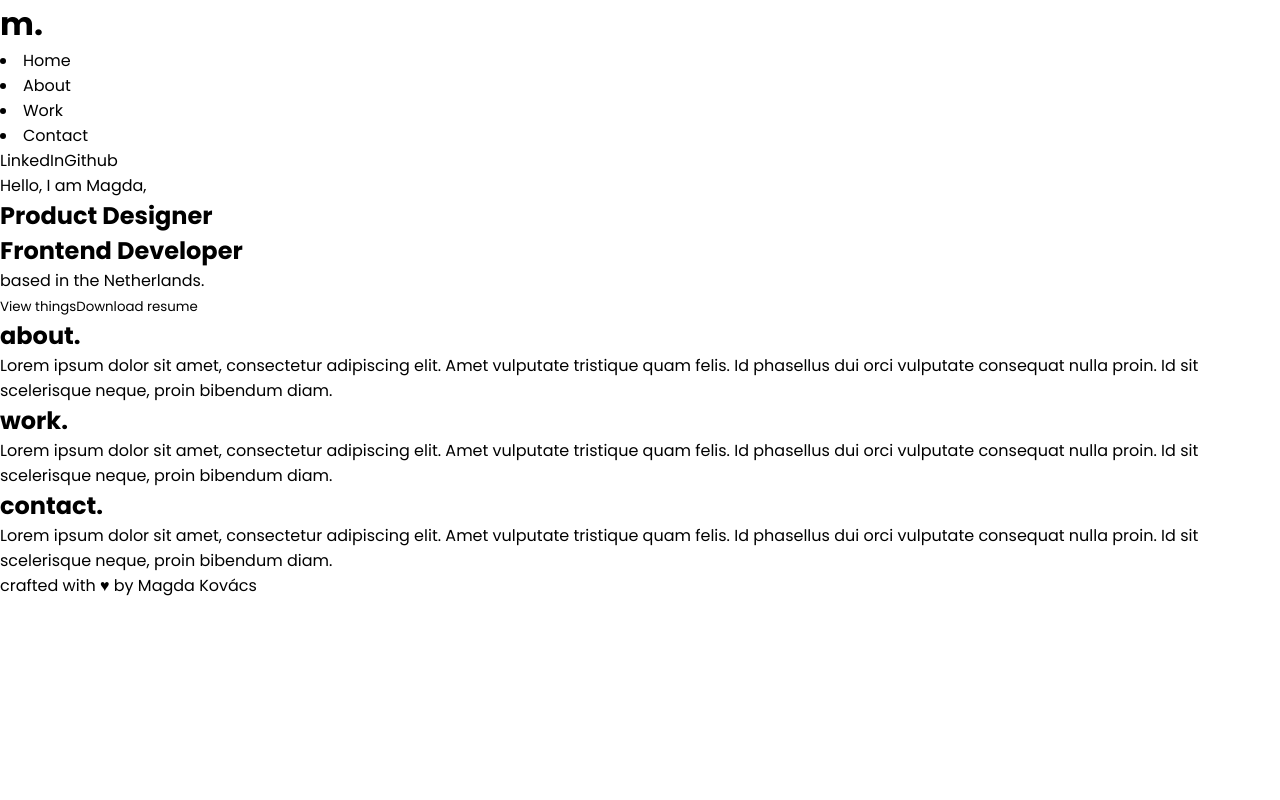
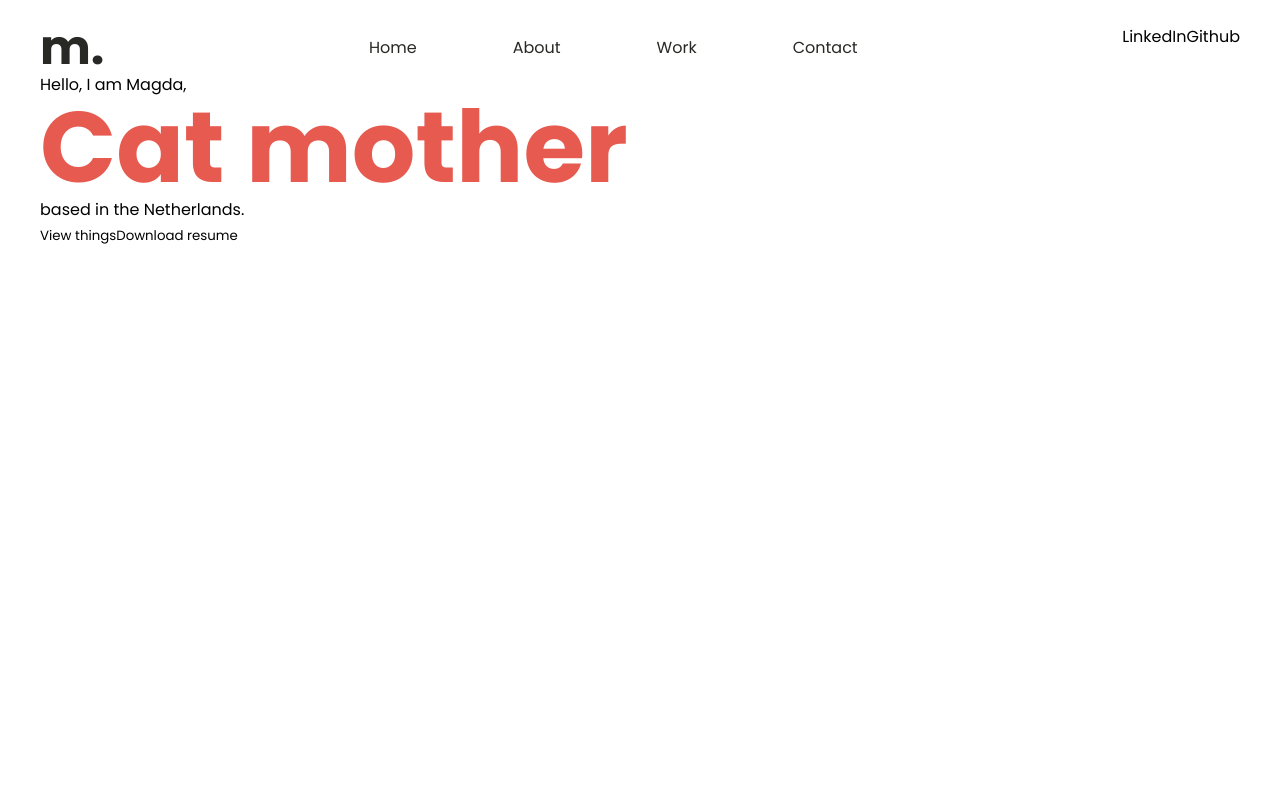
Before and after one commit to MagdK/portfolio_nextjs, a Next.js app: page / in a window 1280 px wide. Shown: the top 800 px of the page. Built offline with nearby package versions, Linux system fonts and the light colour scheme.

Commit message:
Add navigation styles, home screen animation

```diff
--- a/pages/components/about/about.component.jsx
+++ b/pages/components/about/about.component.jsx
@@ -1,7 +1,7 @@
 const About = () => {
     return (
         <section className="about-container">
-          <h2>about.</h2>
+          <h1>about.</h1>
           <p>
             Lorem ipsum dolor sit amet, consectetur adipiscing elit. Amet vulputate tristique quam felis. Id phasellus dui orci vulputate consequat nulla proin. Id sit scelerisque neque, proin bibendum diam.
           </p>
--- a/pages/components/contact/contact.component.jsx
+++ b/pages/components/contact/contact.component.jsx
@@ -1,7 +1,7 @@
 const Contact = () => {
     return (
         <section className="contact-container">
-          <h2>contact.</h2>
+          <h1>contact.</h1>
           <p>
             Lorem ipsum dolor sit amet, consectetur adipiscing elit. Amet vulputate tristique quam felis. Id phasellus dui orci vulputate consequat nulla proin. Id sit scelerisque neque, proin bibendum diam.
           </p>
--- a/pages/components/home/home.component.jsx
+++ b/pages/components/home/home.component.jsx
@@ -4,8 +4,7 @@ const Home = () => {
     return (
         <section className="home-container">
           <p>Hello, I am Magda,</p>
-          <h2>Product Designer</h2>
-          <h2>Frontend Developer</h2>
+          <h1><span></span></h1>
           <p>based in the Netherlands.</p>
           <Button type="button" buttonType="primary">View things</Button>
           <Button type="button" buttonType="secondary">Download resume</Button>
--- a/pages/components/navigation/navigation.component.jsx
+++ b/pages/components/navigation/navigation.component.jsx
@@ -2,14 +2,14 @@
 
 const Navigation = () => {
     return (
-        <div className="nav-container">
-            <h1 calssName="logo-container">m.</h1>
-            <nav className="nav-container">
-                <li>Home</li>
-                <li>About</li>
-                <li>Work</li>
-                <li>Contact</li>
-            </nav>
+        <div className="header-container">
+            <h2 calssName="logo-container">m<span>.</span></h2>
+            <ul className="nav-container">
+                <li><a href="#">Home</a></li>
+                <li><a href="#">About</a></li>
+                <li><a href="#">Work</a></li>
+                <li><a href="#">Contact</a></li>
+            </ul>
             <div className="social-icons-container">
                 <span>LinkedIn</span>
                 <span>Github</span>
--- a/pages/components/work/work.component.jsx
+++ b/pages/components/work/work.component.jsx
@@ -1,7 +1,7 @@
 const Work = () => {
     return (
         <section className="work-container">
-          <h2>work.</h2>
+          <h1>work.</h1>
           <p>
             Lorem ipsum dolor sit amet, consectetur adipiscing elit. Amet vulputate tristique quam felis. Id phasellus dui orci vulputate consequat nulla proin. Id sit scelerisque neque, proin bibendum diam.
           </p>
--- a/styles/globals.scss
+++ b/styles/globals.scss
@@ -33,6 +33,10 @@ select {
 	border-radius: 0;
 }
 
+li {
+	list-style: none;
+}
+
 /* RESET OVER */
 
 
@@ -51,6 +55,92 @@ $color-grey-2: #505048;
 $color-grey-3: #f3f3f1;
 $color-white: white;
 
+
+
+// GLOBAL STYLES
 body {
 	font-family: 'Poppins', sans-serif;
 }
+
+main {
+	max-width: 1200px;
+	margin: 0 auto;
+}
+
+h1 {
+	font-size: 100px;
+	line-height: 100px;
+	color: $color-primary;
+}
+h2 {
+	font-size: 48px;
+	line-height: 48px;
+	color: $color-grey-1;
+}
+
+// NAVIGATION
+.header-container {
+	display: flex;
+	justify-content: space-between;
+	height: 72px;
+	padding-top: 24px;
+	max-width: 1200px;
+	margin: 0 auto;
+	padding-top: 24px;
+}
+
+.nav-container {
+	text-align: center;}
+
+.nav-container li,
+.nav-container a {
+	display: inline-block;
+	text-align: center;
+	font-size: 16px;
+	line-height: 48px;
+	font-weight: 400;
+
+	color: $color-grey-1;
+	text-decoration: none;
+	cursor: pointer;
+	padding: 0 24px;
+}
+
+ul li a {
+    text-decoration: none;
+    color: #000;
+}
+
+.nav-container li a:hover {
+	font-weight: 600;
+	color: $color-primary;
+}
+
+// HOME SECTION
+.home-container {
+	height: 100vh;
+}
+
+.home-container span:before {
+	content: 'Product designer';
+	animation: animate infinite 8s;
+}
+@keyframes animate {
+	0% {
+		content: 'Product designer';
+	}
+	33% {
+		content: 'Frontend developer'
+	}
+	66% {
+		content: 'Cat mother';
+	}
+}
+
+// ABOUT SECTION
+
+
+// WORK SECTION
+
+
+// CONTACT SECTION
```
